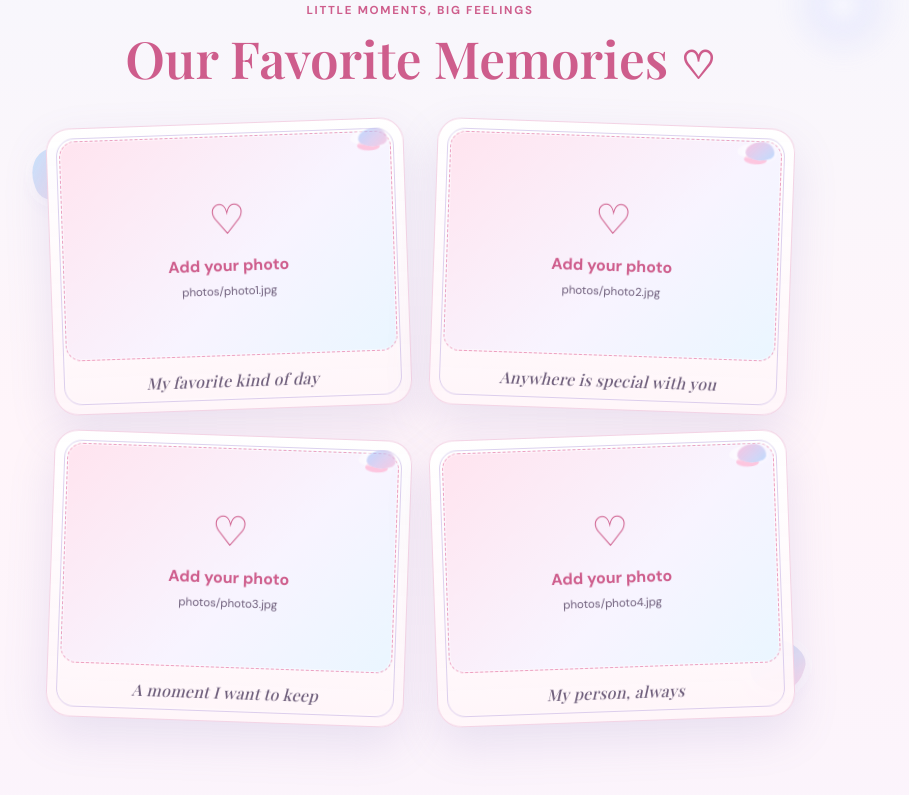
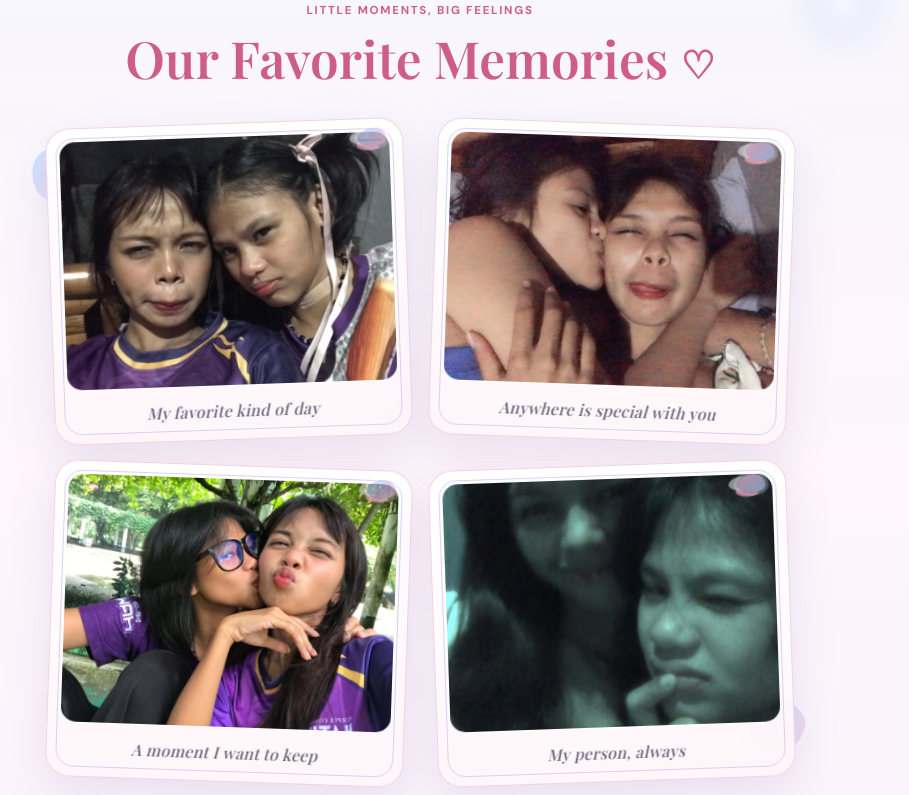
Before and after one commit to novelynpareno/web-portal, a plain HTML site: page index.html in a window 1280 px wide. Shown: the part 1513-2308 px from the top of the page, without its empty margins (220-1129 px from the left). Drawn offline with nearby package versions, Linux system fonts and the light colour scheme; a web font is replaced by a local one.

Commit message:
Update image and audio source paths in index.html

```diff
--- a/index.html
+++ b/index.html
@@ -1,3 +1,4 @@
+
 <!DOCTYPE html>
 <html lang="en">
 <head>
@@ -67,23 +68,23 @@
       <h2>Our Favorite Memories <span>♡</span></h2>
       <div class="photo-grid">
         <figure class="photo-card tilt-left">
-          <img src="photos/photo1.jpg" alt="Our favorite memory one" onerror="this.style.display='none';this.nextElementSibling.style.display='grid'">
-          <div class="photo-placeholder"><span>♡</span><b>Add your photo</b><small>photos/photo1.jpg</small></div>
+          <img src="photo1.jpg" alt="Our favorite memory one" onerror="this.style.display='none';this.nextElementSibling.style.display='grid'">
+          <div class="photo-placeholder"><span>♡</span><b>Add your photo</b><small>photo1.jpg</small></div>
           <figcaption>My favorite kind of day</figcaption>
         </figure>
         <figure class="photo-card tilt-right">
-          <img src="photos/photo2.jpg" alt="Our favorite memory two" onerror="this.style.display='none';this.nextElementSibling.style.display='grid'">
-          <div class="photo-placeholder"><span>♡</span><b>Add your photo</b><small>photos/photo2.jpg</small></div>
+          <img src="photo2.jpg" alt="Our favorite memory two" onerror="this.style.display='none';this.nextElementSibling.style.display='grid'">
+          <div class="photo-placeholder"><span>♡</span><b>Add your photo</b><small>photo2.jpg</small></div>
           <figcaption>Anywhere is special with you</figcaption>
         </figure>
         <figure class="photo-card tilt-right">
-          <img src="photos/photo3.jpg" alt="Our favorite memory three" onerror="this.style.display='none';this.nextElementSibling.style.display='grid'">
-          <div class="photo-placeholder"><span>♡</span><b>Add your photo</b><small>photos/photo3.jpg</small></div>
+          <img src="photo3.jpg" alt="Our favorite memory three" onerror="this.style.display='none';this.nextElementSibling.style.display='grid'">
+          <div class="photo-placeholder"><span>♡</span><b>Add your photo</b><small>photo3.jpg</small></div>
           <figcaption>A moment I want to keep</figcaption>
         </figure>
         <figure class="photo-card tilt-left">
-          <img src="photos/photo4.jpg" alt="Our favorite memory four" onerror="this.style.display='none';this.nextElementSibling.style.display='grid'">
-          <div class="photo-placeholder"><span>♡</span><b>Add your photo</b><small>photos/photo4.jpg</small></div>
+          <img src="photo4.jpg" alt="Our favorite memory four" onerror="this.style.display='none';this.nextElementSibling.style.display='grid'">
+          <div class="photo-placeholder"><span>♡</span><b>Add your photo</b><small>photo4.jpg</small></div>
           <figcaption>My person, always</figcaption>
         </figure>
       </div>
@@ -113,7 +114,7 @@
         <div class="song-info">
           <h3>Your special song goes here</h3>
           <audio id="audioPlayer" controls preload="none">
-            <source src="music/our-song.mp3" type="audio/mpeg">
+            <source src="our-song.mp3" type="audio/mpeg">
             Your browser does not support audio.
           </audio>
           <small>Phones may require you to tap play before music starts.</small>
```
